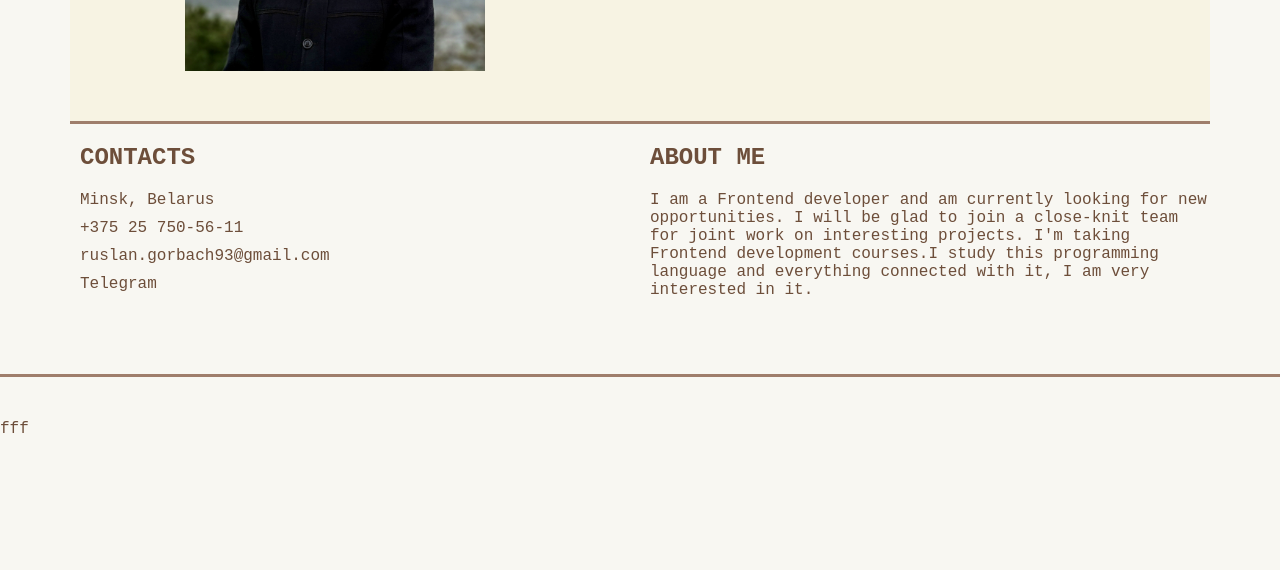
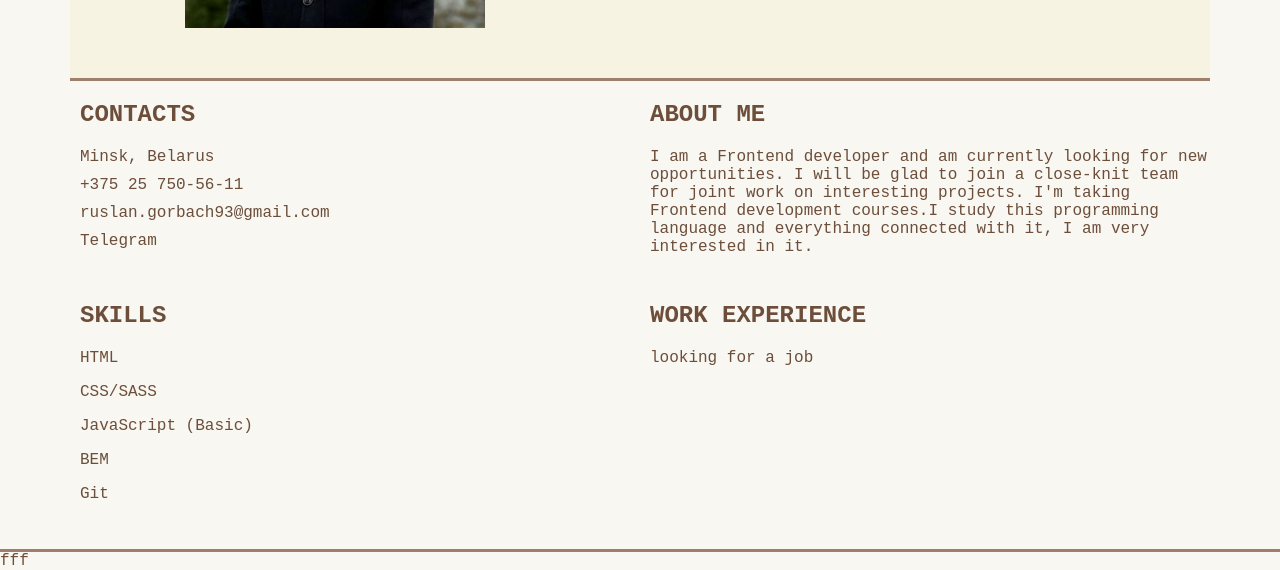
Before and after one commit to RuslanHorbach/rsschool-cv, a plain HTML site: page index.html in a window 1280 px wide. Shown: the part 362-932 px from the top of the page. Before the commit the page ends 800 px from the top, so only its background shows below. Drawn offline with Linux system fonts and the light colour scheme; a web font is replaced by a local one.

Commit message:
feat: add skills and work

```diff
--- a/index.html
+++ b/index.html
@@ -47,8 +47,18 @@
 					<h2 class="main__tit">About Me</h2>
 					<p>I am a Frontend developer and am currently looking for new opportunities. I will be glad to join a close-knit team for joint work on interesting projects. I'm taking Frontend development courses.I study this programming language and everything connected with it, I am very interested in it.</p>
 				</div>
-				<div class="main__skills" id="skills"><h2 class="main__tit"></h2></div>
-				<div class="main__work" id="work"><h2 class="main__tit"></h2></div>
+				<div class="main__skills" id="skills">
+					<h2 class="main__tit">Skills</h2>
+					<p>HTML</p>
+					<p>CSS/SASS</p>
+					<p>JavaScript (Basic)</p>
+					<p>BEM</p>
+					<p>Git</p>
+				</div>
+				<div class="main__work" id="work">
+					<h2 class="main__tit">Work experience</h2>
+					<p>looking for a job</p>
+				</div>
 				<div class="main__education" id="education"><h2 class="main__tit"></h2></div>
 				<div class="main__lang" id="lang"><h2 class="main__tit"></h2></div>
 			</section>
--- a/style.css
+++ b/style.css
@@ -118,8 +118,6 @@ main {
 	opacity: 1;
 }
 
-.main__about {
-}
 
 
 /* ======================summary=========================*/
```
